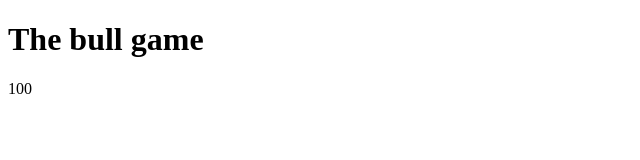
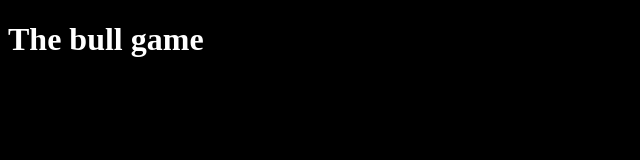
Before and after one commit to WDD-CODER/gitProject, a plain HTML site: page index.html in a window 1280 px wide. Shown: the whole page, without its empty margins (0-640 px from the left). Drawn offline with Linux system fonts and the light colour scheme.

Commit message:
Add styleSheet

```diff
--- /dev/null
+++ b/css/main.css
@@ -0,0 +1,11 @@
+*{
+    box-sizing: border-box;
+}
+
+body{
+    background-color: black;
+}
+
+h1{
+    color: white;
+}
--- a/index.html
+++ b/index.html
@@ -3,6 +3,7 @@
 <head>
     <meta charset="UTF-8">
     <meta name="viewport" content="width=device-width, initial-scale=1.0">
+    <link rel="stylesheet" href="css/main.css">
     <title>Document</title>
 </head>
 <body>
```
Also changed, not shown: readme.txt.
